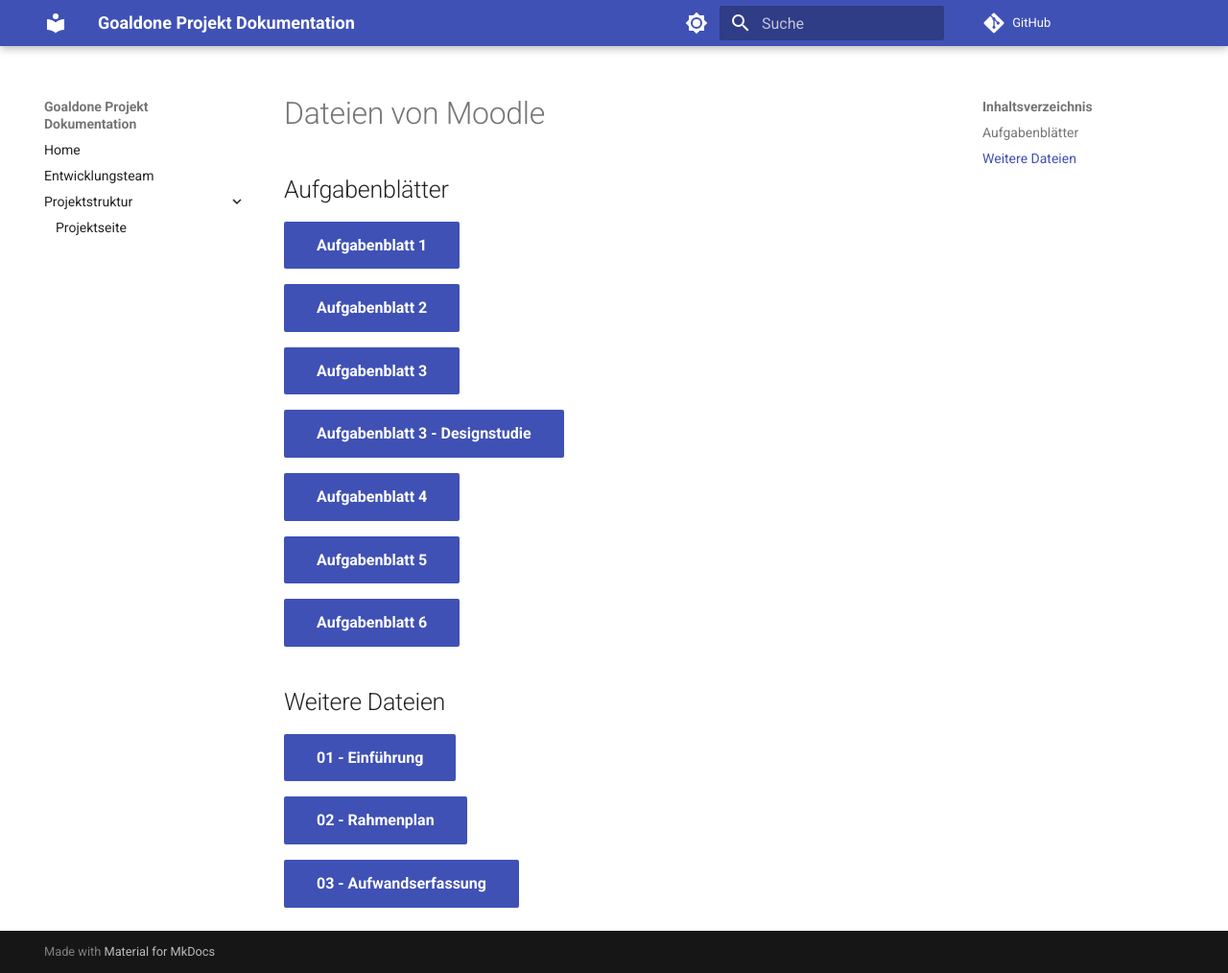
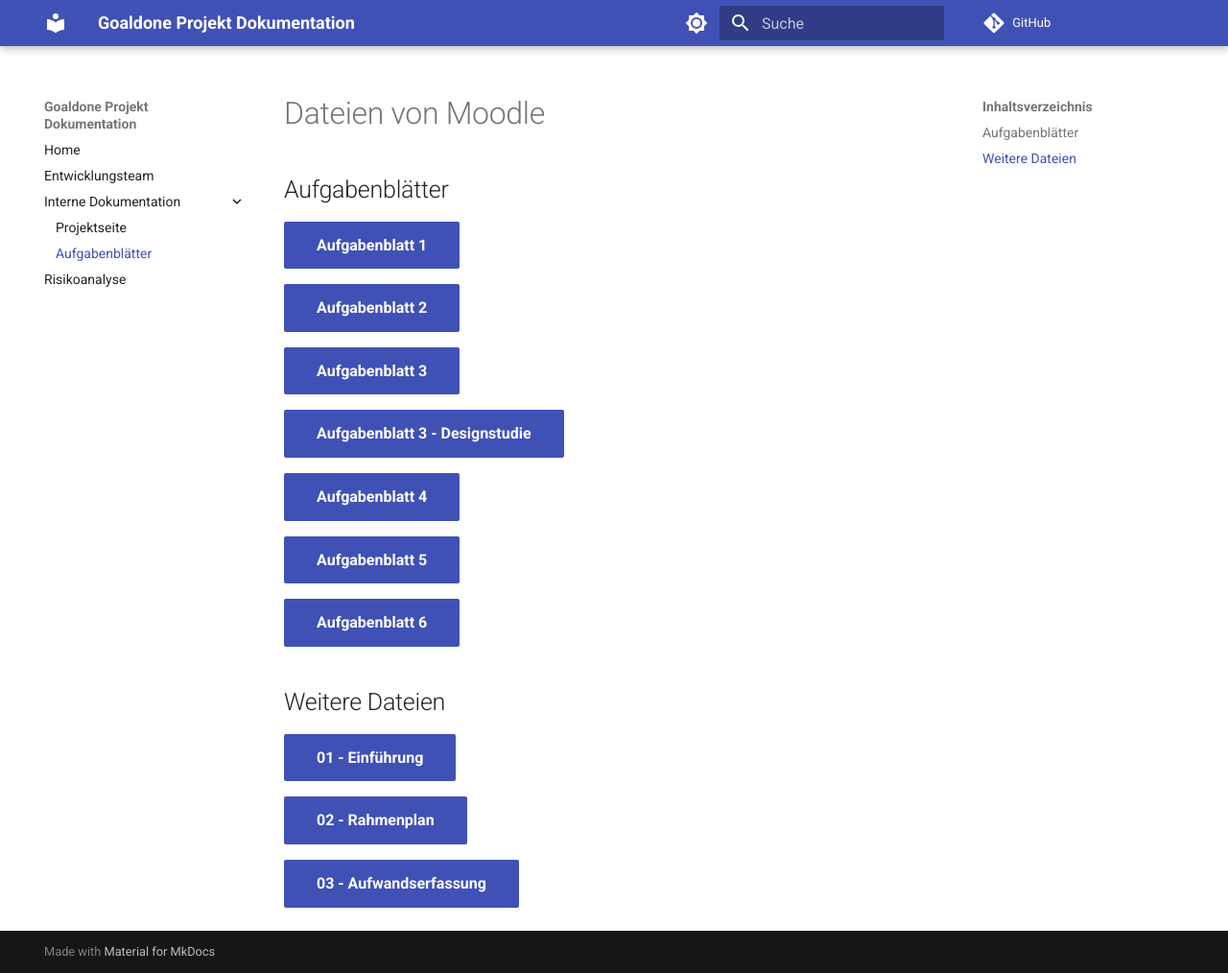
Before and after one commit to goaldone-dhbw/goaldone-projektseite, an MkDocs documentation site: the page built from docs/aufgabenblaetter.md, in a window 1280 px wide and 1014 px high. Shown: the whole window at 96% size. Built offline with MkDocs 1.6.1 and Material for MkDocs 9.7.7, drawn with Linux system fonts in a browser that asks for light colours; comment, search, counter and statistics services are not loaded.

Commit message:
GOA-5 Update nav (#1)
* GOA-5 Update nav

* GOA-5 Add empty risikoanalyse.md

* GOA-5 Add empty risikoanalyse.md

* GOA-5 Add Risikoanalyse

```diff
--- a/mkdocs.yml
+++ b/mkdocs.yml
@@ -38,5 +38,7 @@ plugins:
 nav:
   - Home: index.md
   - Entwicklungsteam: entwicklungsteam.md
-  - Projektstruktur:
+  - Interne Dokumentation:
       - Projektseite: projektseite.md
+      - Aufgabenblätter: aufgabenblaetter.md
+  - Risikoanalyse: risikoanalyse.md
```
Also changed, not shown: docs/risikoanalyse.md (added, +3 -0 lines), 1 other file.
